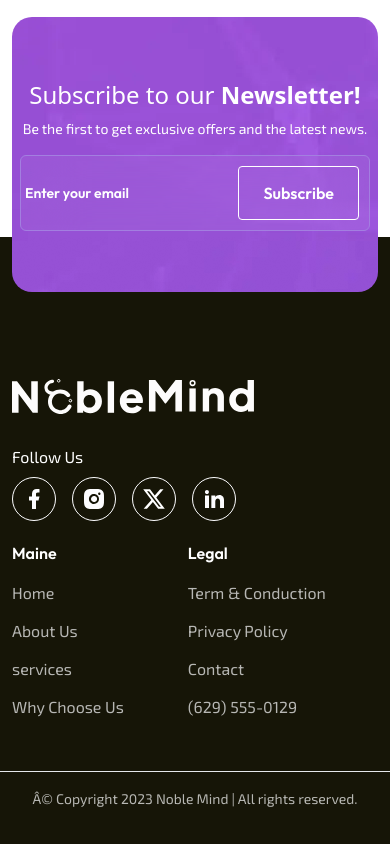
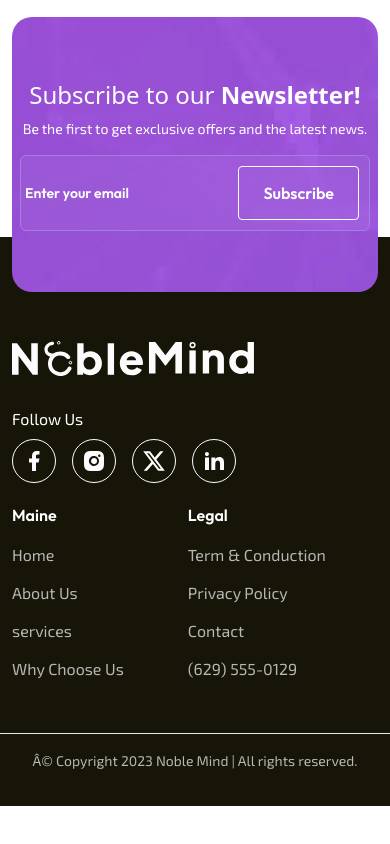
Before and after one commit to Deepak-Maan/noble-mind, a Next.js app: page / in a window 390 px wide. Shown: the part 3501-4345 px from the top of the page. After the commit the page ends 4307 px from the top, so only its background shows below. Built offline with nearby package versions, Linux system fonts and the light colour scheme.

Commit message:
modified spacing in footer

```diff
--- a/src/app/components/Footer.jsx
+++ b/src/app/components/Footer.jsx
@@ -5,7 +5,7 @@ import { Facebook, FooterLogo, Insta, LInkedin, Twiter } from "./Icons";
 const Footer = () => {
     return (
         <div className=" bg-[#161507] overflow-hidden">
-            <div className=" container pt-[138px]">
+            <div className=" container pt-[100px] sm:pt-[138px]">
                 <div className=" grid lg:grid-cols-3">
                     <div className=" col-span-2">
                         <div className=" cursor-pointer">
```
